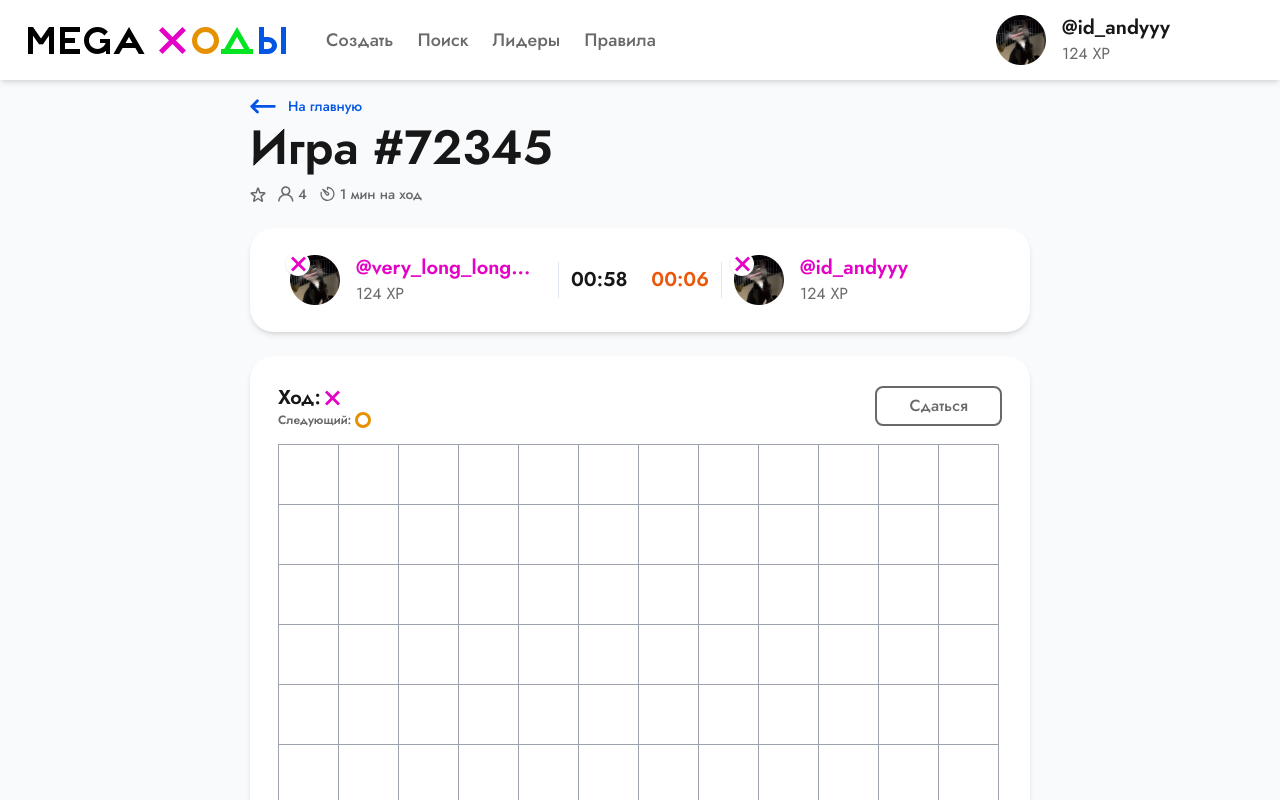
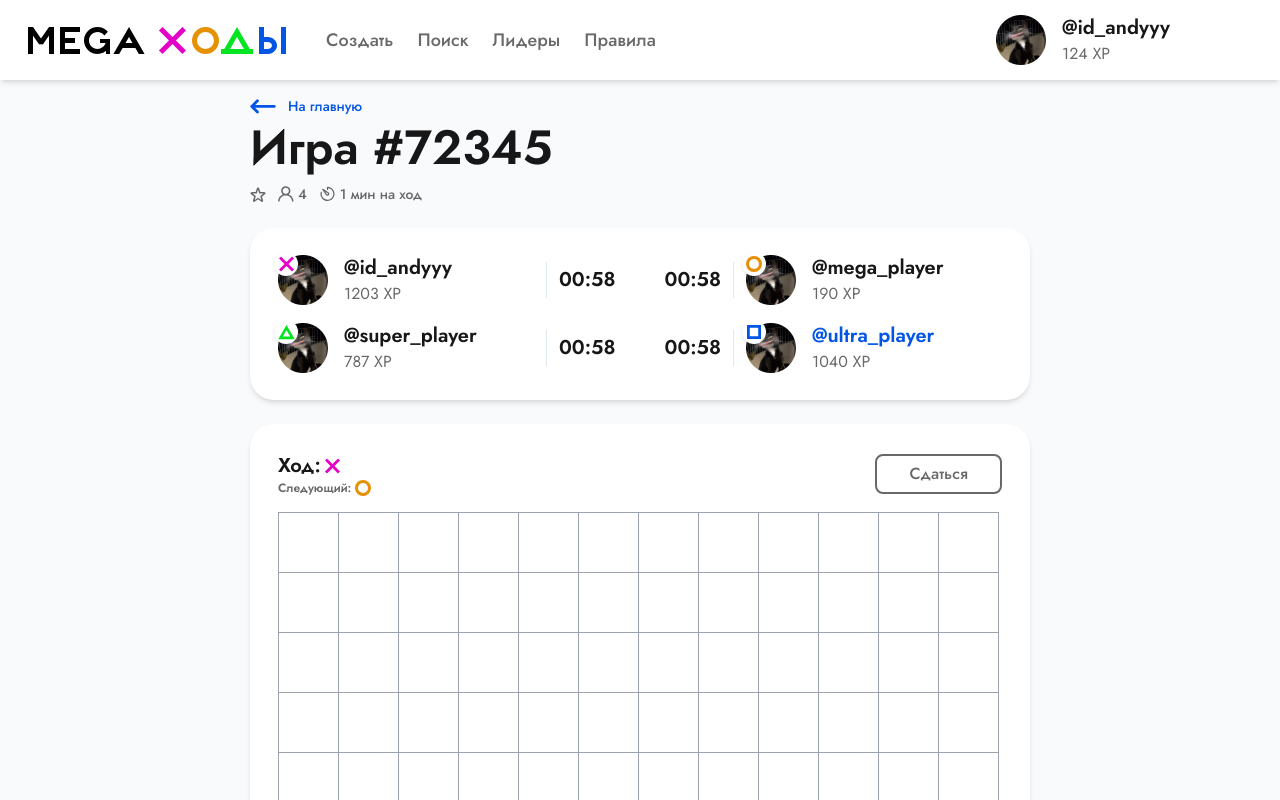
Before and after one commit to id-andyyy/tic-tac-toe, a Next.js app: page / in a window 1280 px wide. Shown: the top 800 px of the page. Built offline with nearby package versions, Linux system fonts and the light colour scheme.

Commit message:
Add player count functionality and improve Profile component

```diff
--- a/app/components/game/Game.tsx
+++ b/app/components/game/Game.tsx
@@ -1,13 +1,18 @@
+"use client";
+
 import { GameTitle } from "@components/game/GameTitle";
 import { GameInfo } from "@components/game/GameInfo";
 import { GameField } from "@components/game/GameField";
+import { useState } from "react";
 
 export function Game() {
+  const [playersCount] = useState(4);
+
   return (
     <>
-      <GameTitle className="mb-6" />
-      <GameInfo className="mb-6" />
-      <GameField />
+      <GameTitle className="mb-6" playersCount={playersCount} />
+      <GameInfo className="mb-6" playersCount={playersCount} />
+      <GameField playersCount={playersCount} />
     </>
   );
 }
--- a/app/components/game/GameField.tsx
+++ b/app/components/game/GameField.tsx
@@ -5,37 +5,42 @@ import { GameSymbol } from "@components/game/GameSymbol";
 import { ReactNode } from "react";
 import { useGameState } from "./useGameState";
 
-export function GameField() {
-  const { cells, currentPlayer, nextPlayer, handleCellClick } = useGameState();
+interface Props {
+  playersCount: number;
+}
+
+export function GameField({ playersCount }: Props) {
+  const { cells, currentPlayer, nextPlayer, handleCellClick } =
+    useGameState(playersCount);
 
   return (
-    <GameFieldLayout>
-      <GameFieldInfo currentPlayer={currentPlayer} nextPlayer={nextPlayer} />
-      <GameFieldGrid>
+    <Layout>
+      <Info currentPlayer={currentPlayer} nextPlayer={nextPlayer} />
+      <Grid>
         {cells.map((symbol, index) => (
-          <GameFieldCell key={index} onClick={() => handleCellClick(index)}>
+          <Cell key={index} onClick={() => handleCellClick(index)}>
             {symbol && <GameSymbol className="w-9 h-9" symbol={symbol} />}
-          </GameFieldCell>
+          </Cell>
         ))}
-      </GameFieldGrid>
-    </GameFieldLayout>
+      </Grid>
+    </Layout>
   );
 }
 
-interface GameFieldLayoutProps {
+interface LayoutProps {
   children: ReactNode;
 }
 
-function GameFieldLayout({ children }: GameFieldLayoutProps) {
+function Layout({ children }: LayoutProps) {
   return <div className="p-7 bg-white rounded-3xl shadow-md">{children}</div>;
 }
 
-interface GameFieldInfoProps {
+interface InfoProps {
   currentPlayer: string;
   nextPlayer: string;
 }
 
-function GameFieldInfo({ currentPlayer, nextPlayer }: GameFieldInfoProps) {
+function Info({ currentPlayer, nextPlayer }: InfoProps) {
   return (
     <div className="flex items-center justify-between mb-4">
       <div className="font-semibold">
@@ -53,11 +58,11 @@ function GameFieldInfo({ currentPlayer, nextPlayer }: GameFieldInfoProps) {
   );
 }
 
-interface GameFieldGridProps {
+interface GridProps {
   children: ReactNode;
 }
 
-function GameFieldGrid({ children }: GameFieldGridProps) {
+function Grid({ children }: GridProps) {
   return (
     <div className="grid grid-cols-[repeat(12,_60px)] grid-rows-[repeat(12,_60px)] pt-px pl-px mx-auto">
       {children}
@@ -65,12 +70,12 @@ function GameFieldGrid({ children }: GameFieldGridProps) {
   );
 }
 
-interface GameFieldCellProps {
+interface CellProps {
   children?: ReactNode;
   onClick: () => void;
 }
 
-function GameFieldCell({ children, onClick }: GameFieldCellProps) {
+function Cell({ children, onClick }: CellProps) {
   return (
     <button
       className="border border-gray-400 -mt-px -ml-px flex items-center justify-center"
--- a/app/components/game/GameInfo.tsx
+++ b/app/components/game/GameInfo.tsx
@@ -1,44 +1,90 @@
 import { Profile } from "@components/profile";
-import { CrossIcon } from "@components/game/icons/CrossIcon";
 import clsx from "clsx";
+import { GameSymbol } from "@components/game/GameSymbol";
+import { GAME_SYMBOLS } from "./constants";
+import { StaticImageData } from "next/image";
+import { SYMBOL_COLORS } from "../profile/constants";
+
+const players = [
+  {
+    id: 1,
+    gameSymbol: GAME_SYMBOLS.CROSS,
+    rating: 1203,
+    username: "id_andyyy",
+  },
+  {
+    id: 2,
+    gameSymbol: GAME_SYMBOLS.ZERO,
+    rating: 190,
+    username: "mega_player",
+  },
+  {
+    id: 3,
+    gameSymbol: GAME_SYMBOLS.TRIANGLE,
+    rating: 787,
+    username: "super_player",
+  },
+  {
+    id: 4,
+    gameSymbol: GAME_SYMBOLS.SQUARE,
+    rating: 1040,
+    username: "ultra_player",
+  },
+];
 
 interface Props {
   className?: string;
+  playersCount: number;
 }
 
-export function GameInfo({ className }: Props) {
+export function GameInfo({ className, playersCount }: Props) {
   return (
     <div
       className={clsx(
-        "px-10 py-7 bg-white rounded-3xl shadow-md flex justify-between",
+        "p-7 bg-white rounded-3xl shadow-md flex justify-between flex-wrap gap-x-10 gap-y-5",
         className,
       )}
     >
-      <div className="flex items-center gap-3">
+      {players.slice(0, playersCount).map((player, index) => (
+        <PlayerInfo
+          key={player.id}
+          isRight={index % 2 !== 0}
+          playerInfo={player}
+        />
+      ))}
+    </div>
+  );
+}
+
+interface PlayerInfoProps {
+  isRight: boolean;
+  playerInfo: {
+    avatarSrc?: StaticImageData;
+    gameSymbol: string;
+    rating: number;
+    username: string;
+  };
+}
+
+function PlayerInfo({ isRight, playerInfo }: PlayerInfoProps) {
+  return (
+    <div
+      className={clsx("flex items-center gap-3", isRight && "flex-row-reverse")}
+    >
       <div className="relative">
-          <Profile userColor="text-bright" className="max-h-12">
-            very_long_long_long_long_long_long_name
-          </Profile>
+        <Profile
+          className="max-h-12"
+          avatarSrc={playerInfo.avatarSrc}
+          rating={playerInfo.rating}
+          userColor={SYMBOL_COLORS[playerInfo.gameSymbol]}
+          username={playerInfo.username}
+        ></Profile>
         <div className="w-6 h-6 bg-white rounded-full shadow absolute -top-1 -left-1 flex justify-center items-center">
-            <CrossIcon />
+          <GameSymbol symbol={playerInfo.gameSymbol} />
         </div>
       </div>
       <div className="w-px h-9 bg-slate-200"></div>
       <div className="font-semibold text-xl">00:58</div>
     </div>
-
-      <div className="flex items-center gap-3">
-        <div className="font-semibold text-xl text-orange-600">00:06</div>
-        <div className="w-px h-9 bg-slate-200"></div>
-        <div className="relative">
-          <Profile userColor="text-bright" className="max-h-12">
-            id_andyyy
-          </Profile>
-          <div className="w-6 h-6 bg-white rounded-full shadow absolute -top-1 -left-1 flex justify-center items-center">
-            <CrossIcon />
-          </div>
-        </div>
-      </div>
-    </div>
   );
 }
--- a/app/components/game/GameTitle.tsx
+++ b/app/components/game/GameTitle.tsx
@@ -7,9 +7,10 @@ import clsx from "clsx";
 
 interface Props {
   className?: string;
+  playersCount: number;
 }
 
-export function GameTitle({ className }: Props) {
+export function GameTitle({ className, playersCount }: Props) {
   return (
     <div className={clsx(className, "")}>
       <Link
@@ -29,7 +30,7 @@ export function GameTitle({ className }: Props) {
           <StarIcon />
         </button>
         <button className="flex gap-1 items-center hover:text-black transition-colors">
-          <ProfileIcon /> 4
+          <ProfileIcon /> {playersCount}
         </button>
         <button className="flex gap-1 items-center hover:text-black transition-colors">
           <TimerIcon /> 1 мин на ход
--- a/app/components/game/useGameState.ts
+++ b/app/components/game/useGameState.ts
@@ -1,17 +1,19 @@
 import { useState } from "react";
 import { GAME_SYMBOLS, PLAYERS_ORDER } from "@components/game/constants";
 
-function getNextPlayer(currentPlayer: string) {
+function getNextPlayer(currentPlayer: string, playersCount: number) {
   const nextPlayerIndex = PLAYERS_ORDER.indexOf(currentPlayer) + 1;
-  return PLAYERS_ORDER[nextPlayerIndex] ?? PLAYERS_ORDER[0];
+  return (
+    PLAYERS_ORDER.slice(0, playersCount)[nextPlayerIndex] ?? PLAYERS_ORDER[0]
+  );
 }
 
-export function useGameState() {
+export function useGameState(playersCount: number) {
   const [{ cells, currentPlayer }, setGameState] = useState(() => ({
     cells: new Array(12 * 12).fill(null),
     currentPlayer: GAME_SYMBOLS.CROSS,
   }));
-  const nextPlayer = getNextPlayer(currentPlayer);
+  const nextPlayer = getNextPlayer(currentPlayer, playersCount);
 
   function handleCellClick(index: number) {
     setGameState((prevGameState) => {
@@ -23,7 +25,7 @@ export function useGameState() {
         cells: prevGameState.cells.map((cell, cellIndex) =>
           cellIndex === index ? prevGameState.currentPlayer : cell,
         ),
-        currentPlayer: getNextPlayer(prevGameState.currentPlayer),
+        currentPlayer: getNextPlayer(prevGameState.currentPlayer, playersCount),
       };
     });
   }
--- a/app/components/header/Header.tsx
+++ b/app/components/header/Header.tsx
@@ -7,7 +7,11 @@ export function Header() {
       <nav className="h-full flex items-center max-w-7xl mx-auto">
         <Logo />
         <Menu />
-        <Profile className="ml-auto">id_andyyy</Profile>
+        <Profile
+          rating={124}
+          username="id_andyyy"
+          className="ml-auto"
+        ></Profile>
       </nav>
     </header>
   );
--- a/app/components/profile/Profile.tsx
+++ b/app/components/profile/Profile.tsx
@@ -1,77 +1,43 @@
 "use client";
 
-import Image from "next/image";
-import avatarSrc from "@components/profile/avatar.png";
+import Image, { StaticImageData } from "next/image";
 import clsx from "clsx";
-import { useState, useRef, useEffect } from "react";
+import tempAvatarSrc from "@components/profile/avatar.png";
 
 interface Props {
-  children: string;
+  avatarSrc?: StaticImageData;
   className?: string;
+  rating: number;
   userColor?: string;
+  username: string;
 }
 
-export function Profile({ children, className, userColor }: Props) {
-  const displayedUsername = getShortUsername(14),
-    shortDisplayedUsername = getShortUsername(9);
-  const [username, setUsername] = useState(displayedUsername);
-  const timeoutRef = useRef<NodeJS.Timeout | null>(null);
-
-  function getShortUsername(maxUsernameLength: number) {
-    return children.length > maxUsernameLength
-      ? children.slice(0, maxUsernameLength) + "..."
-      : children;
-  }
-
-  const handleMouseEnter = () => {
-    if (timeoutRef.current) {
-      clearTimeout(timeoutRef.current);
-      timeoutRef.current = null;
-    }
-
-    setUsername(shortDisplayedUsername);
-  };
-
-  const handleMouseLeave = () => {
-    if (timeoutRef.current) {
-      clearTimeout(timeoutRef.current);
-    }
-
-    timeoutRef.current = setTimeout(() => {
-      setUsername(displayedUsername);
-      timeoutRef.current = null;
-    }, 100);
-  };
-
-  useEffect(() => {
-    return () => {
-      if (timeoutRef.current) {
-        clearTimeout(timeoutRef.current);
-      }
-    };
-  }, []);
-
+export function Profile({
+  avatarSrc = tempAvatarSrc,
+  className,
+  rating,
+  userColor,
+  username,
+}: Props) {
   return (
     <button
       className={clsx(
         className,
         "flex items-center text-start gap-4 w-64 group",
       )}
-      onMouseEnter={handleMouseEnter}
-      onMouseLeave={handleMouseLeave}
     >
       <Image src={avatarSrc} alt="" width={50} height={50} />
-      <div>
+      <div className="overflow-hidden">
         <div
           className={clsx(
-            userColor,
-            "font-semibold text-xl transition-all group-hover:text-3xl group-hover:translate-y-3  top-0 left-0",
+            `text-${userColor}`,
+            "font-semibold text-xl transition-all group-hover:text-3xl group-hover:translate-y-3  top-0 left-0 truncate",
           )}
         >
           @{username}
         </div>
         <div className="font-regular text-base text-inactive group-hover:opacity-0 transition-all">
-          124 XP
+          {rating} XP
         </div>
       </div>
     </button>
--- /dev/null
+++ b/app/components/profile/constants.ts
@@ -0,0 +1,8 @@
+import { GAME_SYMBOLS } from "@components/game/constants";
+
+export const SYMBOL_COLORS = {
+  [GAME_SYMBOLS.CROSS]: "bright",
+  [GAME_SYMBOLS.ZERO]: "calm",
+  [GAME_SYMBOLS.TRIANGLE]: "fresh",
+  [GAME_SYMBOLS.SQUARE]: "modern",
+};
```
Lines whose indentation alone changed are shown as unchanged.
